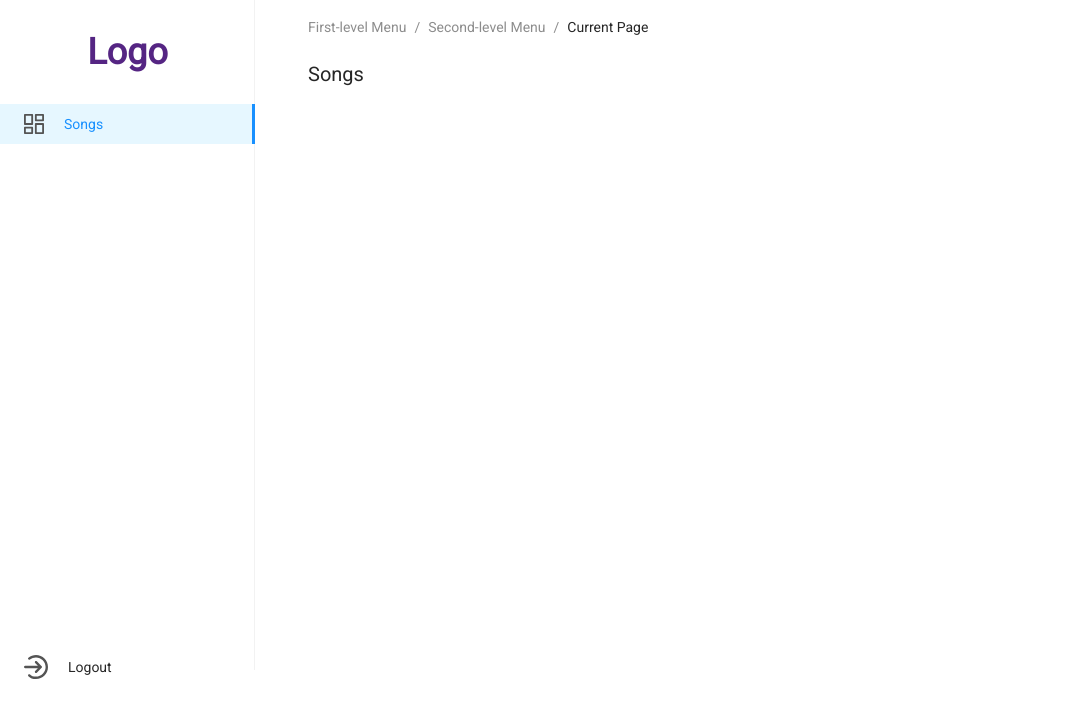
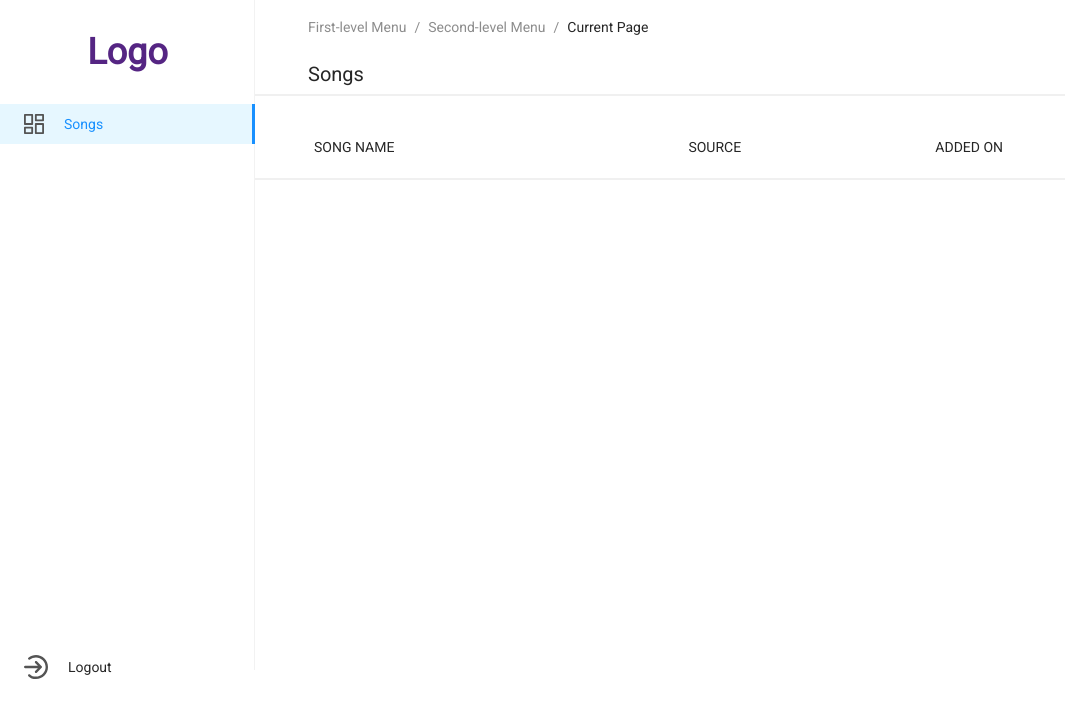
Before and after one commit to parteek2813/Audiomack, a React (Vite) app: page /player in a window 1280 px wide. Shown: the top 718 px of the page, without its empty margins (0-1065 px from the left). Built offline with nearby package versions, Linux system fonts and the light colour scheme; a web font is replaced by a local one.

Commit message:
Added center elements

```diff
--- a/src/screens/player/PlayerScreen.jsx
+++ b/src/screens/player/PlayerScreen.jsx
@@ -3,6 +3,7 @@ import { Sidebar, Menu, MenuItem, SubMenu } from "react-pro-sidebar";
 import "./Style.css";
 import SidebarMenuIcon from "../../assets/sidebar_menu_icon.svg";
 import BottomMenuIcon from "../../assets/Bottom_menu_icon.svg";
+import StrokeVector from "../../assets/stroke_vector.svg";
 
 function PlayerScreen() {
   return (
@@ -23,6 +24,7 @@ function PlayerScreen() {
           </div>
         </div>
 
+        <div className="flex flex-col">
           <div className="centerMainContainer">
             {/* Upper Center Container */}
             <div className="centerContainer">
@@ -41,6 +43,15 @@ function PlayerScreen() {
                 <p className="textAddSongs">Add Songs</p>
               </button>
             </div>
+            <img className="stroke_vector_svg" src={StrokeVector} />
+          </div>
+
+          <div className="flex flex-row">
+            <p className="songNameText">SONG NAME</p>
+            <p className="sourceNameText">SOURCE</p>
+            <p className="addedOnNameText">ADDED ON</p>
+          </div>
+          <img className="stroke_vector_svg mt-[20px]" src={StrokeVector} />
         </div>
       </div>
     </>
--- a/src/screens/player/Style.css
+++ b/src/screens/player/Style.css
@@ -201,3 +201,50 @@
   font-weight: 400;
   line-height: 22px;
 }
+
+.songNameText {
+  margin-left: 59px;
+  margin-top: 40px;
+  color: var(--character-title-85, rgba(0, 0, 0, 0.85));
+  font-family: Roboto;
+  font-size: 14px;
+  font-style: normal;
+  font-weight: 500;
+  line-height: 22px;
+  text-transform: uppercase;
+}
+
+.sourceNameText {
+  color: var(--character-title-85, rgba(0, 0, 0, 0.85));
+  margin-top: 40px;
+  margin-left: 294px;
+  text-align: right;
+  font-family: Roboto;
+  font-size: 14px;
+  font-style: normal;
+  font-weight: 500;
+  line-height: 22px;
+  text-transform: uppercase;
+}
+
+.addedOnNameText {
+  margin-top: 40px;
+  margin-left: 162px;
+  color: var(--character-title-85, rgba(0, 0, 0, 0.85));
+  text-align: right;
+  font-family: Roboto;
+  font-size: 14px;
+  font-style: normal;
+  font-weight: 500;
+  line-height: 22px;
+  width: 100px;
+  text-transform: uppercase;
+}
+
+.stroke_vector_svg {
+  height: 0px;
+  align-self: stretch;
+  stroke-width: 1px;
+  stroke: rgba(0, 0, 0, 0.06);
+  border: 1px solid #f0f0f0;
+}
```
Also changed, not shown: src/assets/stroke_vector.svg (added). Lines whose indentation alone changed are shown as unchanged.
